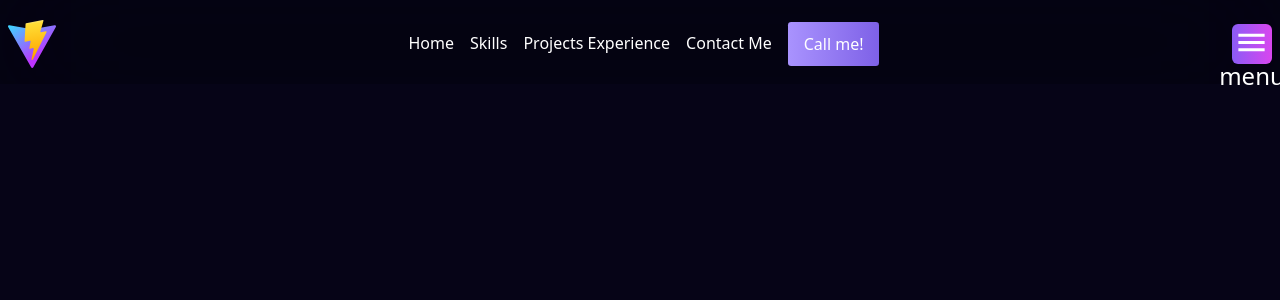
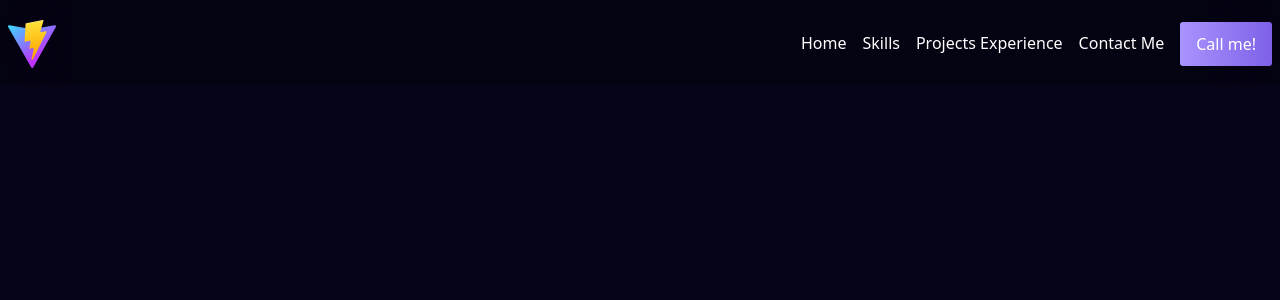
Before and after one commit to Douglascrc/MyPortifolio, a React (Vite) app: page / in a window 1280 px wide. Shown: the top 300 px of the page. Built offline with nearby package versions, Linux system fonts and the light colour scheme.

Commit message:
style: add display none on width > 769px

```diff
--- a/src/components/Navbar/Navbar.tsx
+++ b/src/components/Navbar/Navbar.tsx
@@ -2,7 +2,6 @@ import { useState } from "react"
 import "./Navbar.css"
 import MenuIcon from '@mui/icons-material/Menu'
 import MobileNav from "../MobileNav/MobileNav"
-
 
 const Navbar = () => {
     const [openMenu, setOpenMenu] = useState(false)
@@ -40,10 +39,10 @@ const Navbar = () => {
 
                 </ul>
 
-                <button className="menu-btn bg-gradient-to-r from-violet-500 to-fuchsia-500 flex justify-center w-10 h-10 text-2xl rounded-md " onClick={toggleMenu}>
+                <button className="menu-btn bg-gradient-to-r from-violet-500 to-fuchsia-500 flex justify-center w-10 h-10 text-2xl rounded-md ease-in duration-300 md:hidden" onClick={toggleMenu}>
                 <span>
                 <MenuIcon fontSize="large"  />
-                {openMenu ? "close" : "menu"}
+                {openMenu ? "" : ""}
                 </span>
 
 
```
